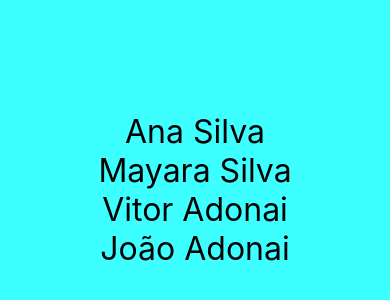
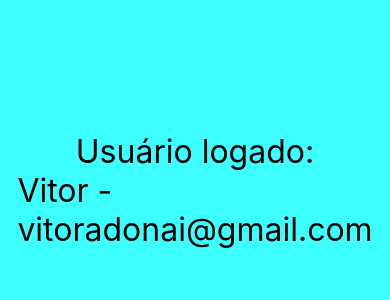
Before and after one commit to vitor-adonai/react-native-cod3r-hacktoberfest, a React Native app in the folder exercicios/: screen / in a window 390 px wide. Shown: the part 232-532 px from the top of the page. Built offline with nearby package versions, Linux system fonts and the light colour scheme.

Commit message:
Renderização condicional com props.children e componente JS vanilla

```diff
--- a/exercicios/src/App.js
+++ b/exercicios/src/App.js
@@ -16,9 +16,9 @@ import { View, Text, StyleSheet } from 'react-native'
 // import Condicional from './components/Condicional'
 
 // props.children eu preciso importar o pai e filho
-import Pai from './components/relacao/Pai'
-import Filho from './components/relacao/Filho'
-
+// import Pai from './components/relacao/Pai'
+// import Filho from './components/relacao/Filho'
+import UserLogado from './components/UserLogado'
 
 
 export default function App () {
@@ -38,14 +38,7 @@ export default function App () {
             {/* <ContadorDois></ContadorDois> */}
             {/* <Diferenciar></Diferenciar> */}
             {/* <Condicional num={1}></Condicional> */}
-            {/*  */}
-            {/*  */}
-            {/*  */}
-            {/*  */}
-            {/*  */}
-            {/*  */}
-            {/*  */}
-            {/*  */}
+            {/*
             <Pai>
                 <Filho nome="Ana" sobrenome="Silva"></Filho>
                 <Filho nome="Mayara" sobrenome="Silva"></Filho>
@@ -55,6 +48,16 @@ export default function App () {
                 <Filho nome="Vitor" sobrenome="Adonai"></Filho>
                 <Filho nome="João" sobrenome="Adonai"></Filho>
             </Pai>
+            */}
+            {/*  */}
+            {/*  */}
+            {/*  */}
+            {/*  */}
+            {/*  */}
+            {/*  */}
+            {/*  */}
+            <UserLogado usuario={{ nome: 'Vitor', email: 'vitoradonai@gmail.com' }}></UserLogado>
+
         </View>
     )
 }
--- /dev/null
+++ b/exercicios/src/components/If.js
@@ -0,0 +1,7 @@
+export default props => {
+    if(props.teste) {
+        return props.children
+    } else {
+        return false
+    }
+}
--- /dev/null
+++ b/exercicios/src/components/UserLogado.js
@@ -0,0 +1,21 @@
+import React from 'react'
+import { View, Text } from 'react-native'
+import Estilo from './estilo'
+import If from './If'
+
+export default ({ usuario = {}}) => {
+
+    return (
+        <>
+            <If teste={usuario && usuario.nome && usuario.email }>
+                <Text style={Estilo.fontG}>
+                    Usuário logado:
+                </Text>
+                <Text style={Estilo.fontG}>
+                    {usuario.nome} - {usuario.email}
+                </Text>
+            </If>
+
+        </>
+    )
+}
```
